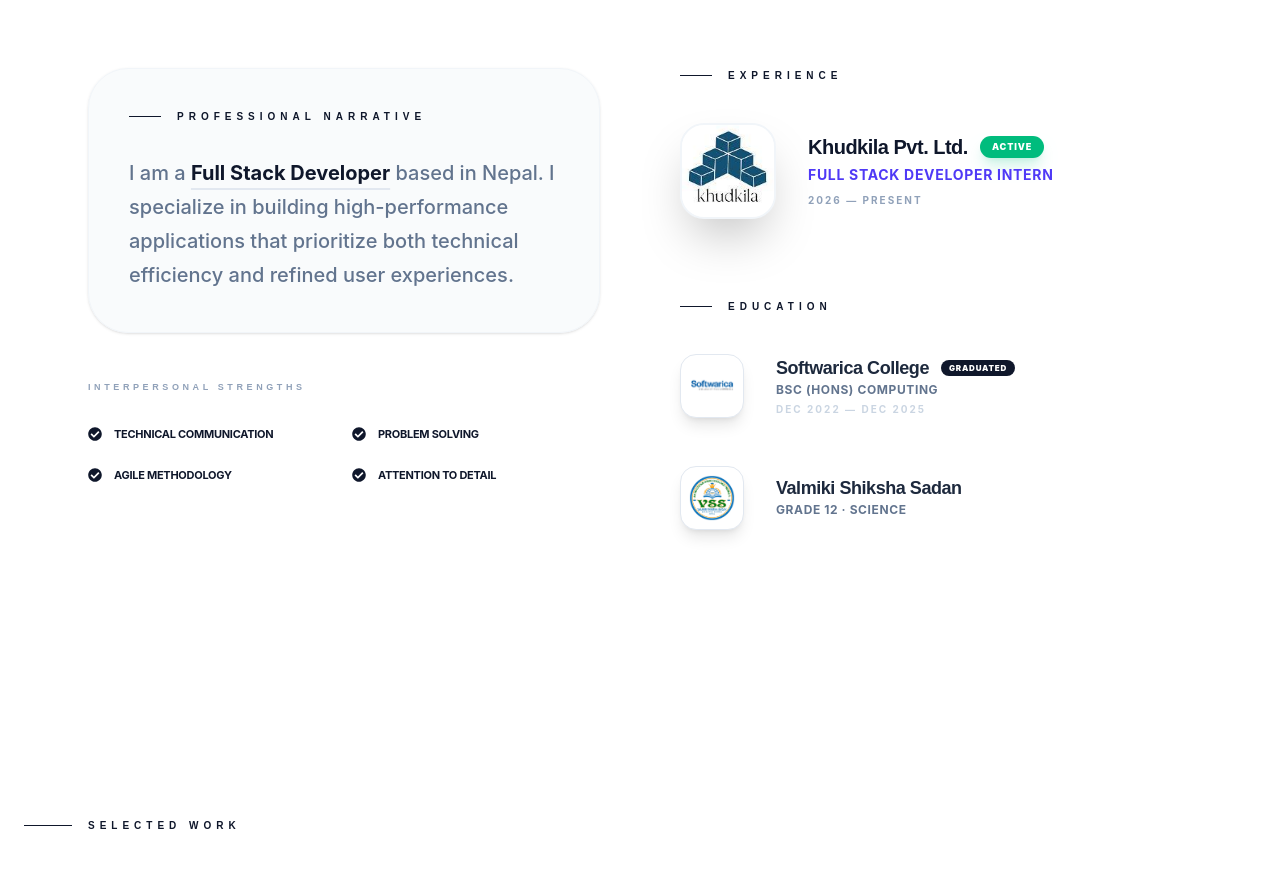
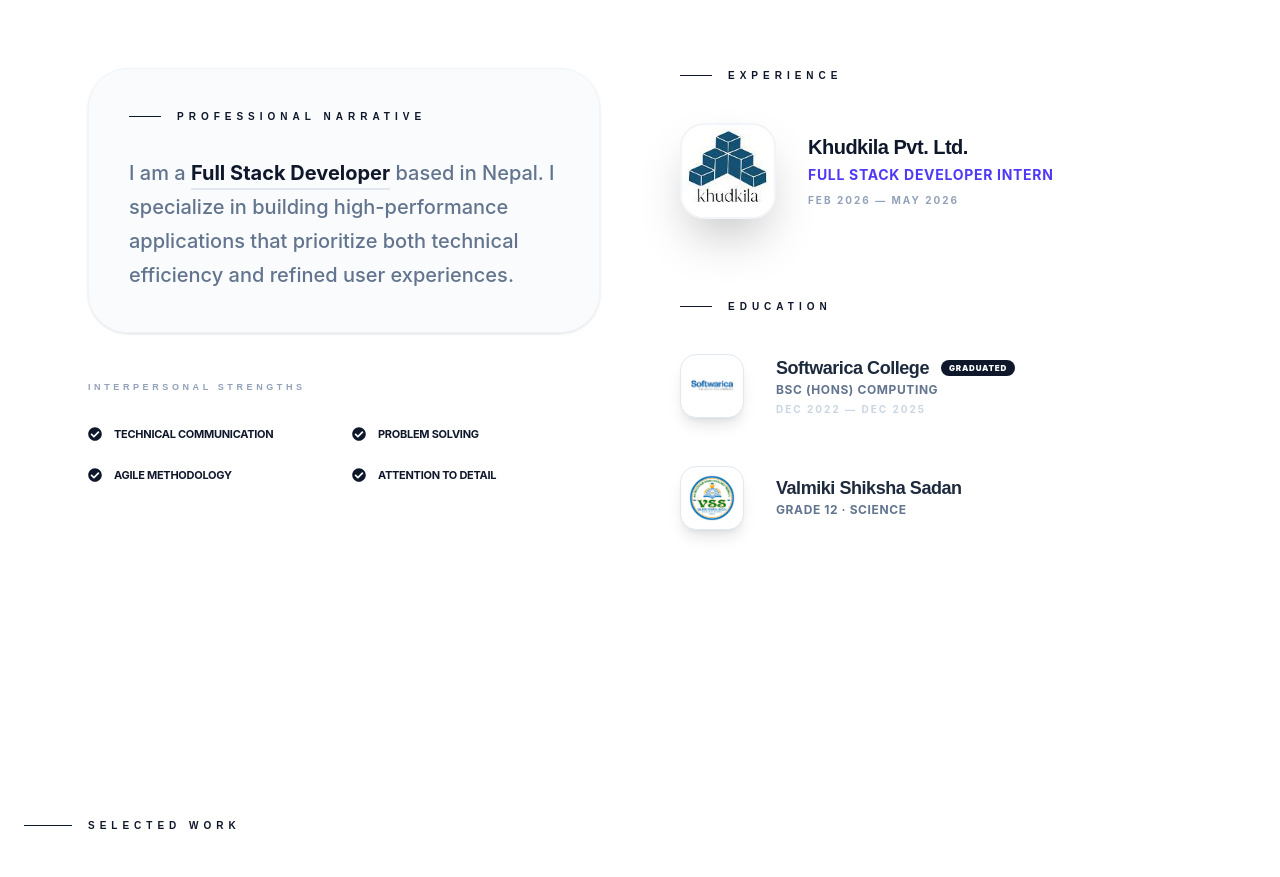
Before and after one commit to SiddharthPaudel/My-Project-Portfolio-, a React (Vite) app: page / in a window 1280 px wide. Shown: the part 1580-2457 px from the top of the page. Built offline with nearby package versions, Linux system fonts and the light colour scheme.

Commit message:
update in about section

```diff
--- a/src/components/About.jsx
+++ b/src/components/About.jsx
@@ -13,10 +13,9 @@ const About = () => {
   const experience = [
     {
       company: "Khudkila Pvt. Ltd.",
-      logo: "/khudkila2.jpg", // Using your new cropped version
+      logo: "/khudkila2.jpg",
       role: "Full Stack Developer Intern",
-      date: "2026 — Present",
-      status: "Active",
+      date: "Feb 2026 — May 2026",
     }
   ];
 
@@ -32,7 +31,6 @@ const About = () => {
       school: "Valmiki Shiksha Sadan",
       logo: "/valmiki.png",
       degree: "Grade 12 · Science",
-
     },
   ];
 
@@ -77,7 +75,7 @@ const About = () => {
             </div>
           </m.div>
 
-          {/* RIGHT SIDE: IMPROVED LOGO VISIBILITY */}
+          {/* RIGHT SIDE */}
           <m.div
             initial={{ opacity: 0, x: 30 }}
             whileInView={{ opacity: 1, x: 0 }}
@@ -96,7 +94,6 @@ const About = () => {
               <div className="space-y-16">
                 {experience.map((exp, index) => (
                   <div key={index} className="flex flex-col sm:flex-row gap-8 group">
-                    {/* GIANT LOGO CONTAINER - Optimized for cropped images */}
                     <div className="flex-shrink-0 w-24 h-24 rounded-3xl bg-white border-2 border-slate-100 shadow-2xl flex items-center justify-center overflow-hidden transition-all duration-500 group-hover:border-indigo-500/50 group-hover:scale-105">
                       <img
                         src={exp.logo}
@@ -109,9 +106,6 @@ const About = () => {
                     <div className="flex flex-col gap-1 justify-center">
                       <div className="flex items-center gap-3 flex-wrap">
                         <h4 className="text-xl font-black text-slate-900 tracking-tight">{exp.company}</h4>
-                        <span className="text-[9px] font-black bg-emerald-500 text-white px-3 py-1 rounded-full uppercase tracking-widest shadow-lg shadow-emerald-500/20">
-                          {exp.status}
-                        </span>
                       </div>
                       <p className="text-sm text-indigo-600 font-bold uppercase tracking-wider">{exp.role}</p>
                       <span className="text-[10px] font-bold uppercase tracking-[0.2em] text-slate-400 mt-1">{exp.date}</span>
```
Also changed, not shown: 18 other files (tests, documents, lock files or other folders).
